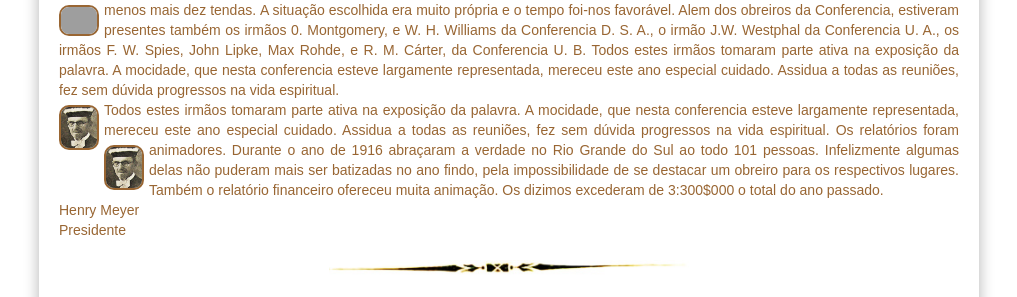
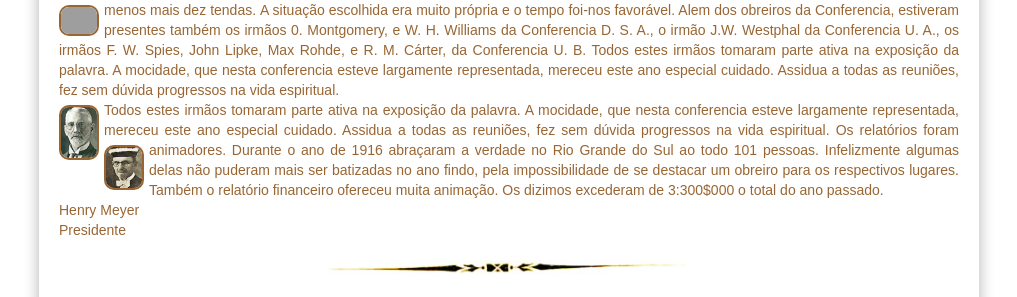
Before and after one commit to claudiovargas1955/claudiovargas1955.github.io, a Jekyll site: the page built from _pages/história-da-iasd-cachoeira.html, in a window 1280 px wide. Shown: the part 2562-2859 px from the top of the page, without its empty margins (131-1148 px from the left). Built offline with Jekyll 4.4.1, drawn with Linux system fonts in a browser that asks for light colours; some web fonts are replaced; grey boxes are pictures that could not be loaded.

Commit message:
Update história-da-iasd-cachoeira.html

```diff
--- a/_pages/história-da-iasd-cachoeira.html
+++ b/_pages/história-da-iasd-cachoeira.html
@@ -249,7 +249,7 @@ A situação escolhida era muito própria e o tempo foi-nos favorável. Alem dos
 Williams da Conferencia D. S. A., o irmão J.W. Westphal da Conferencia U. A., os irmãos F. W. Spies, John Lipke, Max Rohde, e R. M. Cárter, da Conferencia U. B.
 Todos estes irmãos tomaram parte ativa na exposição da palavra. A mocidade, que nesta conferencia esteve largamente representada, mereceu este ano especial cuidado.
 Assidua a todas as reuniões, fez sem dúvida progressos na vida espiritual.<br>
-<img class="esq5" style="float:left"; src="/images/john-lipke.jpg" class="img-responsive" width="40px" title="Pr. J W Westphal *1861/+1949";/>
+<img class="esq5" style="float:left"; src="/images/j. w. westphal.jpg" class="img-responsive" width="40px" title="Pr. J W Westphal *1861/+1949";/>
 Todos estes irmãos tomaram parte ativa na exposição da palavra. A mocidade, que nesta conferencia esteve largamente representada, mereceu este ano especial cuidado.
 Assidua a todas as reuniões, fez sem dúvida progressos na vida espiritual. Os relatórios foram animadores. Durante o ano de 1916 abraçaram a verdade no Rio Grande do
 <img class="esq5" style="float:left"; src="/images/john-lipke.jpg" class="img-responsive" width="40px" title="Pr. John Lipke";/>
```
